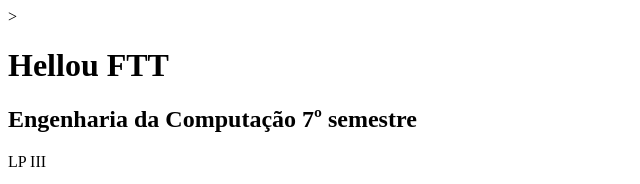
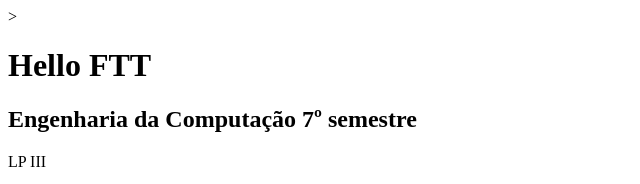
Before and after one commit to LeticiaJV/FTT-WEB-LJV, a plain HTML site: page index.html in a window 1280 px wide. Shown: the top 184 px of the page, 0-640 px from the left. Drawn offline with Linux system fonts and the light colour scheme.

Commit message:
Update index.html

```diff
--- a/index.html
+++ b/index.html
@@ -4,7 +4,7 @@
         <title>FTT - EC 7</title>>
     </HEAD>
     <BODY>
-        <H1>Hellou FTT</H1>
+        <H1>Hello FTT</H1>
         <H2>Engenharia da Computação 7º semestre</H2>
         <P>LP III</P>
         <ul>
```
